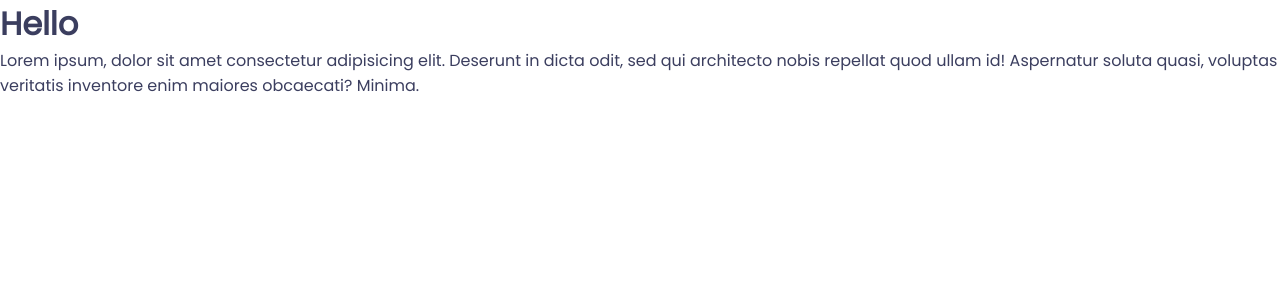
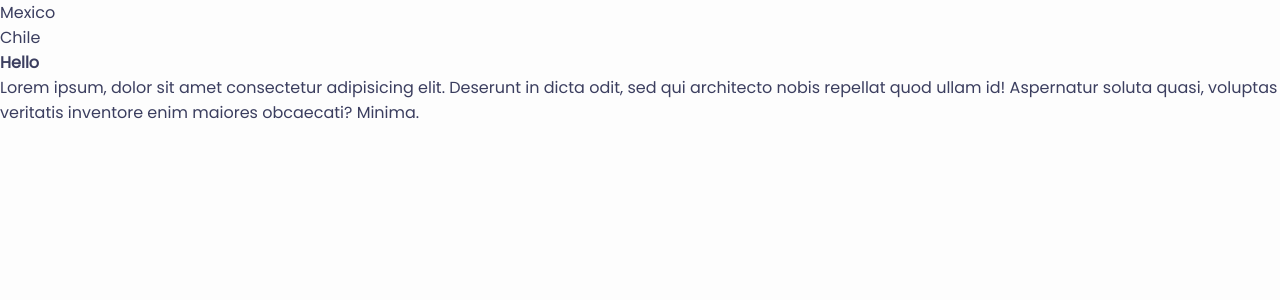
Before and after one commit to CesarAugusto316/vlg-landing-page, a Next.js app: page / in a window 1280 px wide. Shown: the top 300 px of the page. Built offline with nearby package versions, Linux system fonts and the light colour scheme.

Commit message:
✨ Add new pages and update layout

```diff
--- a/app/globals.scss
+++ b/app/globals.scss
@@ -5,11 +5,14 @@
   --color-primary: rgb(55, 124, 251);
   --color-primary-focus: rgb(5, 87, 240);
   --color-primary-content: rgb(28, 40, 63);
+
   --color-secondary: rgb(102, 204, 138);
   --color-secondary-focus: rgb(61, 184, 104);
   --color-secondary-content: rgb(40, 71, 56);
+
   --color-accent: rgb(234, 82, 52);
   --color-neutral: rgb(42, 42, 42);
+
   --color-neutral-content: rgb(148, 152, 203);
   --color-primary-shadow: rgba(3, 69, 190, 0.6);
 
@@ -31,11 +34,12 @@
   border: none;
   scroll-behavior: smooth;
   user-select: none;
+  font-size: 1.6rem;
+  color: var(--color-base-content);
 }
 
 body {
-  font-size: 1.6rem;
-  color: var(--color-base-content);
+  background-color: var(--color-base-100);
 }
 
 ul {
--- a/app/layout.tsx
+++ b/app/layout.tsx
@@ -17,7 +17,15 @@
 export default function RootLayout({ children }: RootProps) {
   return (
     <html lang="en">
-      <body className={poppins.className}>{children}</body>
+      <body className={poppins.className}>
+        <nav>
+          <ul>
+            <li>Mexico</li>
+            <li>Chile</li>
+          </ul>
+        </nav>
+        {children}
+      </body>
     </html>
   )
 }
--- a/next.config.js
+++ b/next.config.js
@@ -1,4 +1,6 @@
 /** @type {import('next').NextConfig} */
-const nextConfig = {}
+const nextConfig = {
+
+}
 
 module.exports = nextConfig
```
Also changed, not shown: app/(services)/chile/page.tsx (added, +7 -0 lines), app/(services)/mexico/page.tsx (added, +7 -0 lines), app/congrats/page.tsx (added, +7 -0 lines), app/contacts/page.tsx (added, +9 -0 lines), public/assets/vlg_logo156x156.png (added), public/assets/vlg_logo470x470.png (added).
